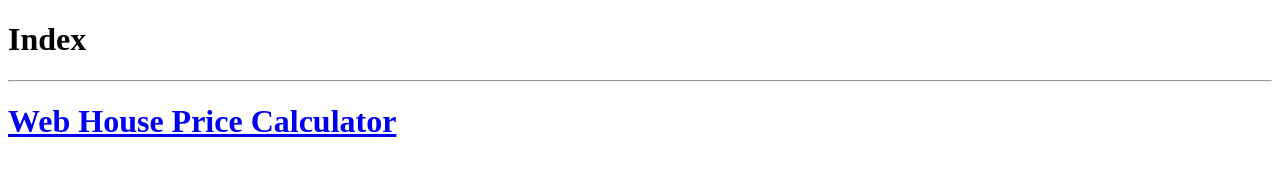
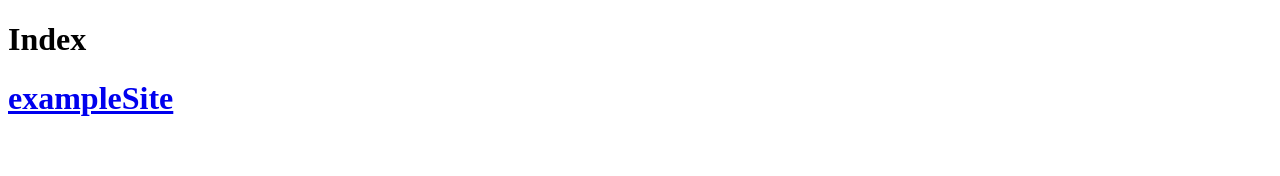
Before and after one commit to Not-Rowan/myWebServer, a plain HTML site: page website_hosting/websites/index.html in a window 1280 px wide. Drawn offline with Linux system fonts and the light colour scheme.

Commit message:
Update index.html

```diff
--- a/website_hosting/websites/index.html
+++ b/website_hosting/websites/index.html
@@ -6,18 +6,6 @@
     </head>
     <body>
     <h1>Index</h1>
-    <hr>
-    <!--<h1><a href="http://rowanrothe.online:8880/">blog</a></h1>
-    <br>
-    <h1><a href="stupid/homepage.html">stupid</a></h1>
-    <br>
-    <h1><a href="wow/wow.html">wow</a></h1>
-    <br>
-    <h1><a href="8-ball/index.html">8-ball</a></h1>
-    <br>
-    <h1><a href="kys/index.html">keep yourself safe</a></h1>
-    <br>
-    <h1><a href="iceCream/index.html">free ice cream</a></h1>-->
-    <h1><a href="webHouseCalc/index.html">Web House Price Calculator</a></h1>
+    <h1><a href="exampleSite/index.html">exampleSite</a></h1>
     </body>
 </body>
```
